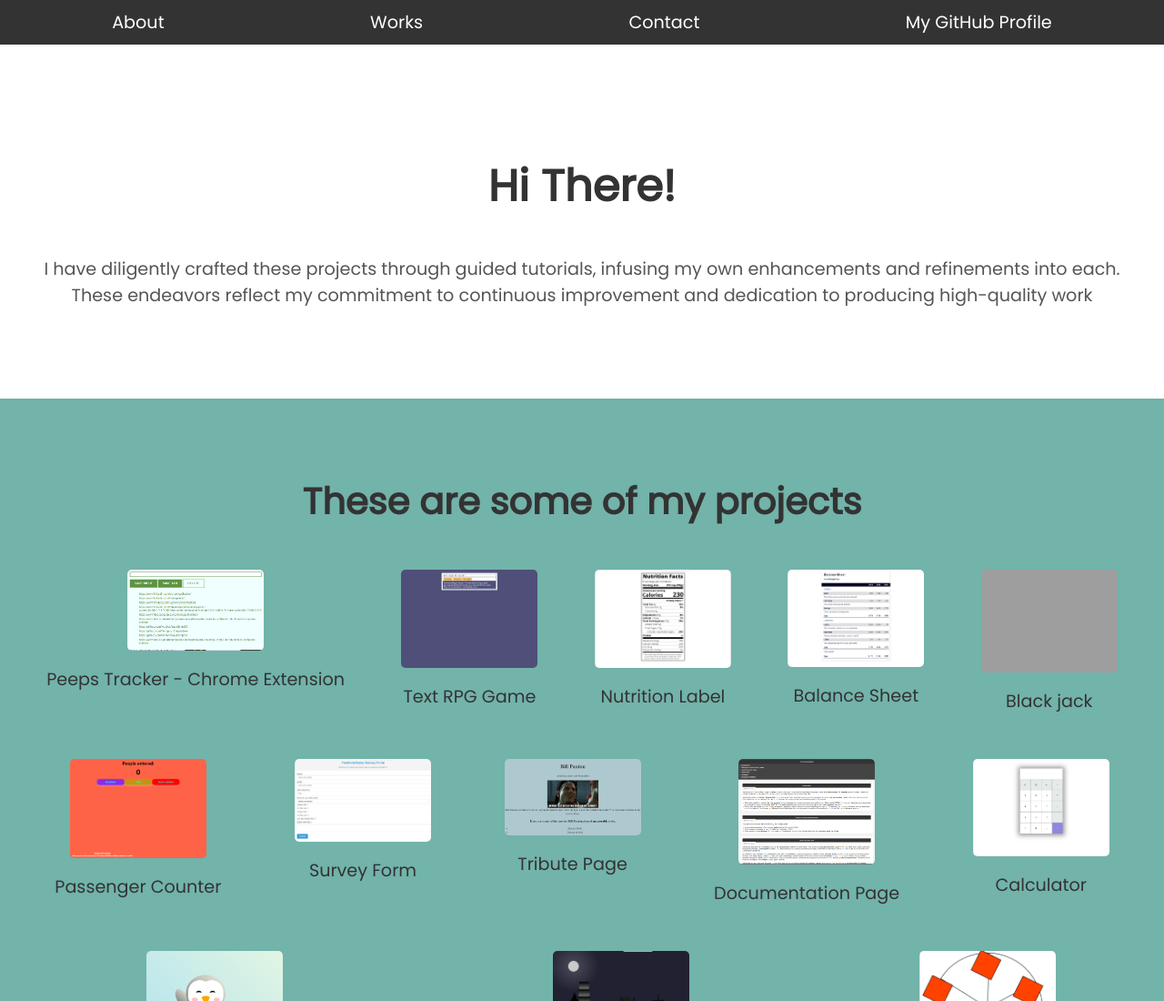
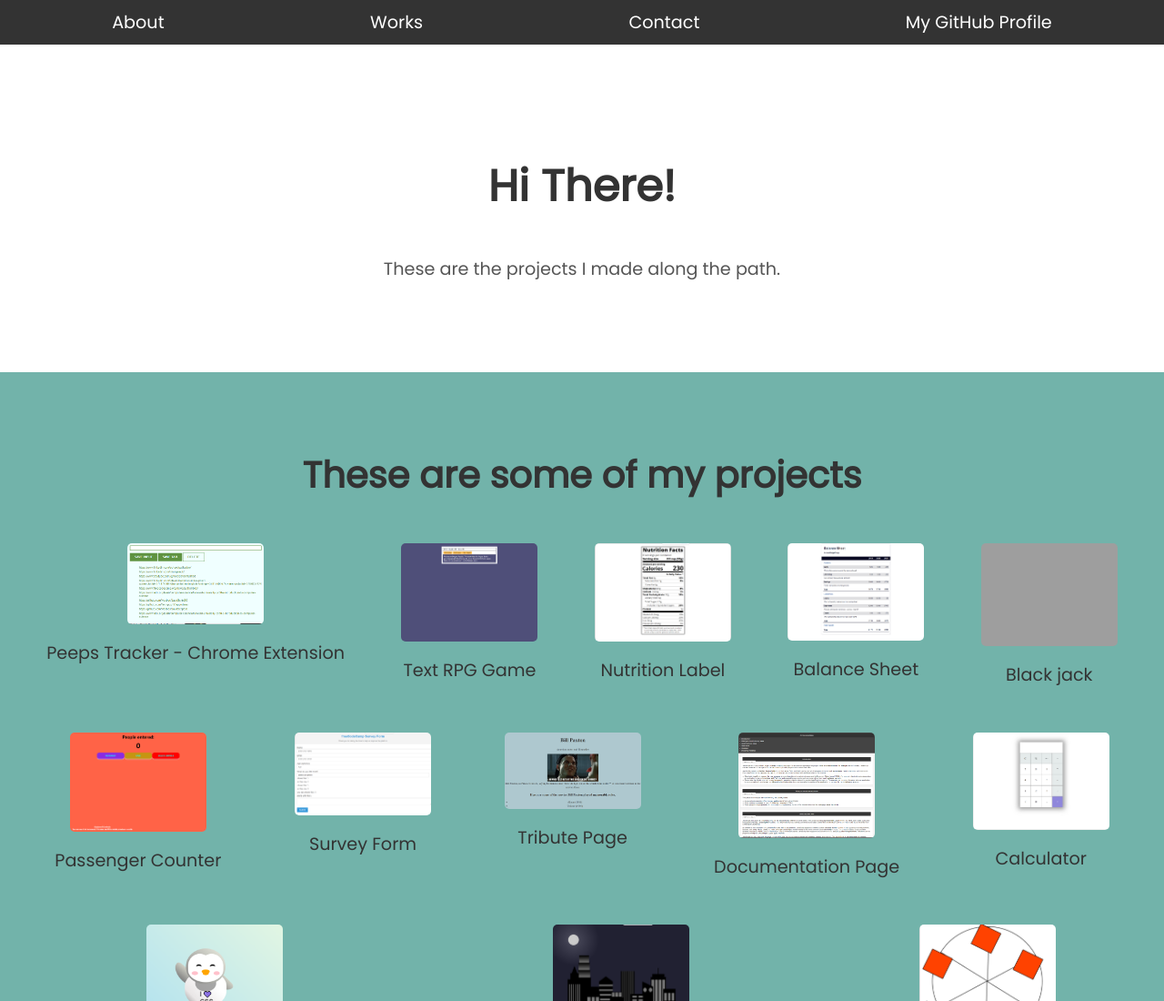
Before and after one commit to Alicansan/Alicansan.github.io, a browser extension: page index.html in a window 1280 px wide. Shown: the top 1100 px of the page at 91% size. Drawn offline with Linux system fonts and the light colour scheme; grey boxes are pictures that could not be loaded.

Commit message:
silly me

```diff
--- a/index.html
+++ b/index.html
@@ -31,7 +31,7 @@
 
   <section id="welcome-section" class="welcome-section">
     <h1>Hi There!</h1>
-    <p>I have diligently crafted these projects through guided tutorials, infusing my own enhancements and refinements into each. These endeavors reflect my commitment to continuous improvement and dedication to producing high-quality work</p>
+    <p>These are the projects I made along the path.</p>
   </section>
 
   <section id="projects" class="projects-section">
```
